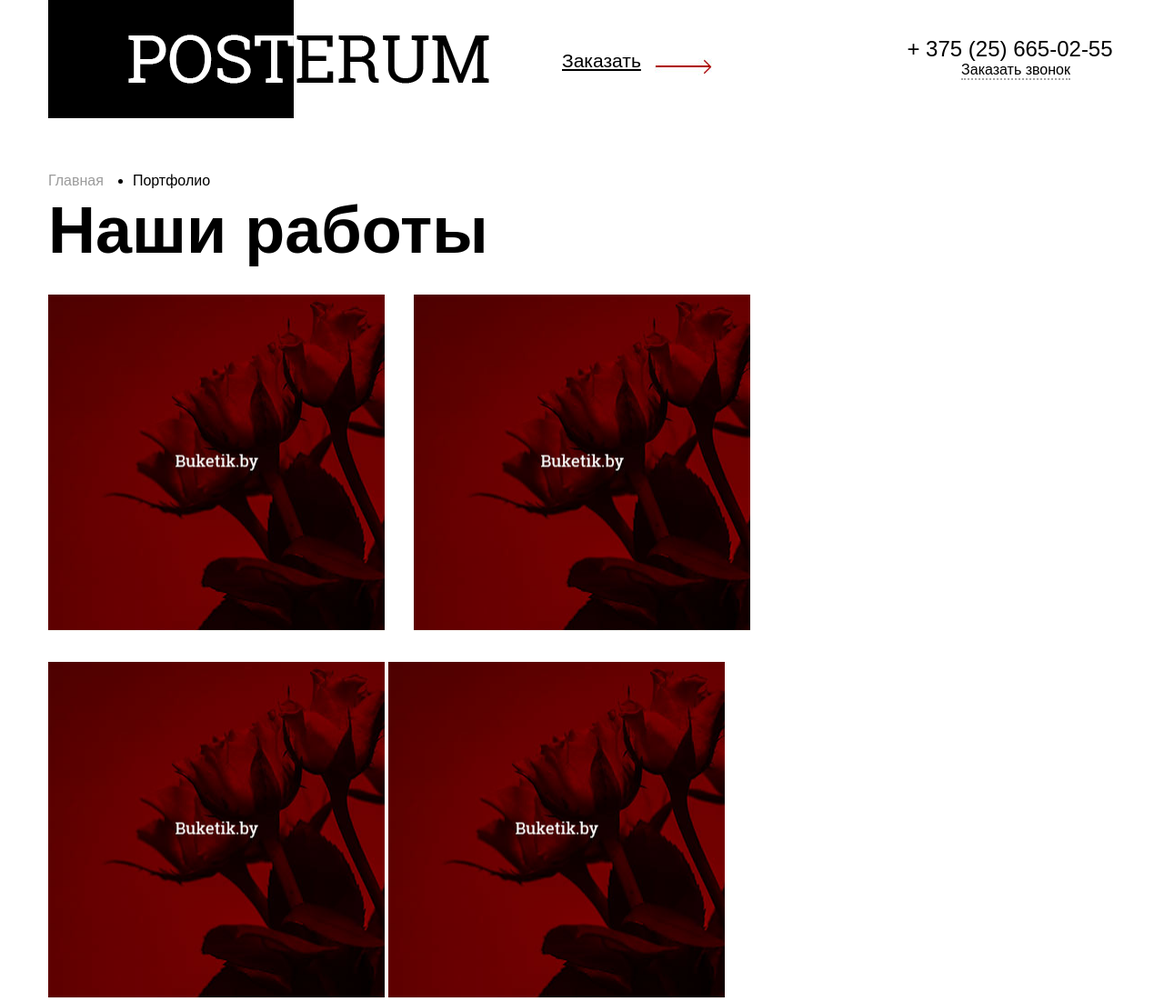
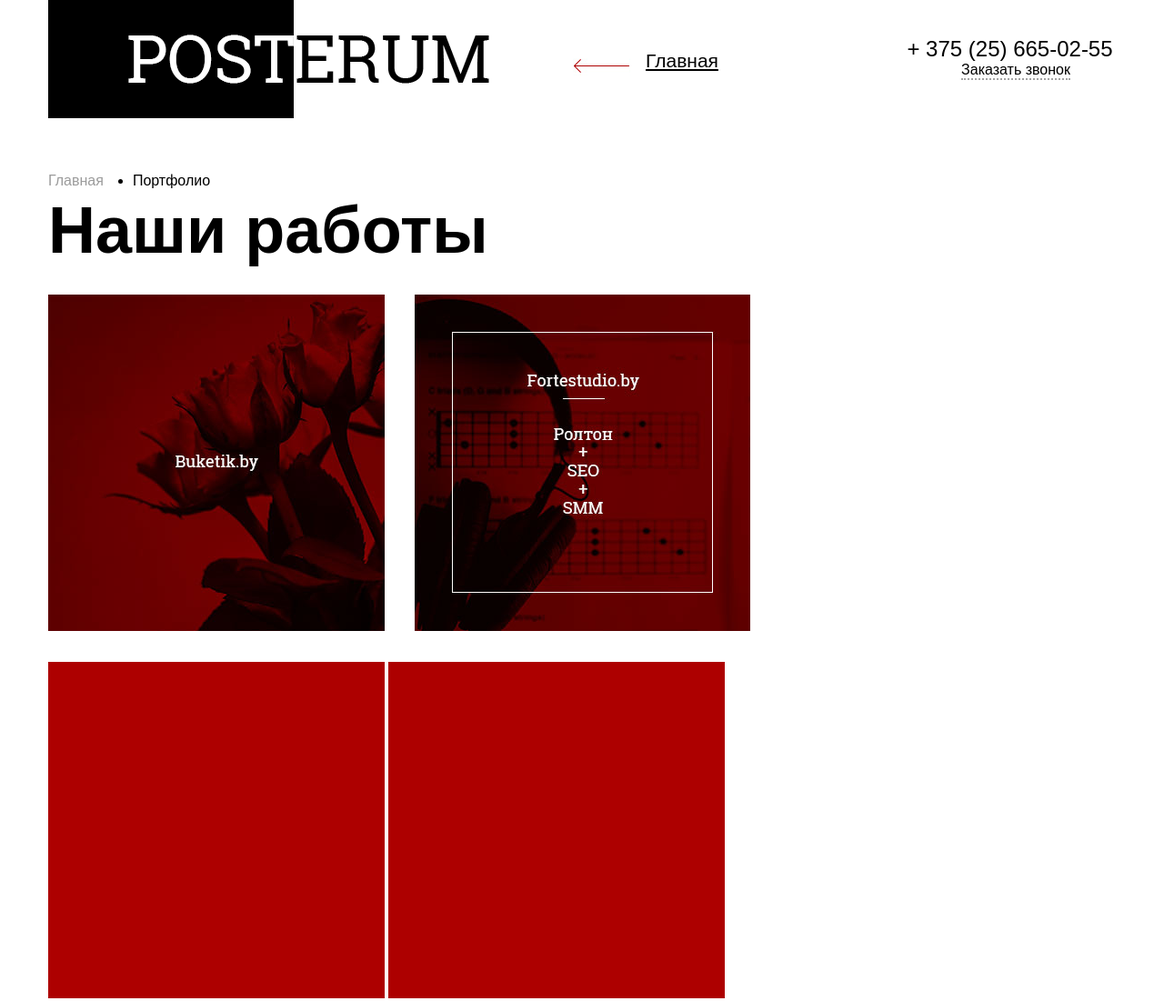
Before and after one commit to hackerjavaPhp/niki_sowa, a plain HTML site: page portfolio.html in a window 1280 px wide. Shown: the top 1101 px of the page at 91% size. Drawn offline with Linux system fonts and the light colour scheme; a web font is replaced by a local one.

Commit message:
Add files via upload

```diff
--- a/css/style_portfolio.css
+++ b/css/style_portfolio.css
@@ -1,7 +1,7 @@
 
 .margin_r
 {
-	margin-right: 0px;
+	margin-right: 0px !important;
 }
 
 .margin_l
@@ -22,7 +22,7 @@
 
 section
 {
-	height: 1490px;
+	height: 1433px;
 }
 
 section ul
@@ -53,18 +53,32 @@ section h2
 	font-size: 72px
 }
 
-section img
+section .photo
 {
 	height: 370px;
 	width: 370px;
 	margin-right: 28px;
-	margin-top:30px
+	margin-top:30px;
+	display: inline-block;
+	background:#ad0000;
 }
+
+section	.bg_photo
+{
+	background:url(../img/buketik.jpg);
+}
+
+section	.bg_photo_2
+{
+	background:url(../img/roud.jpg);
+}
+
+
 
 
 section .mac {
     height: 382px;
-    margin-top: 60px;
+    /*margin-top: 60px;*/
     width: 100%;
     padding-top:61px;
 }
@@ -173,9 +187,9 @@ section .mac form input {
     font-size: 18px;
 }
 
-section .mac form input[type = 'submit']
-{
-	border: 1px solid black
+section .mac form input[type = 'submit'] {
+    border: 1px solid black;
+    background: white;
 }
 
 section .mac form input[type = 'submit']:hover
@@ -191,3 +205,34 @@ section .mac .show_work .button:hover{
     background-color: white;
     color:black;
 }
+
+section .show_work:before {
+    content: "";
+    width: 374px;
+    height: 380px;
+    background-image: url(../img/ari_2.jpg);
+    display: inline-block;
+    left: -374px;
+    top: 1px;
+    position: absolute;
+}
+
+/* header */
+
+header .str_hed:after {
+    content: "";
+    width: 63px;
+    height: 19px;
+    display: inline-block;
+    position: absolute;
+    background-image: url(../img/line_left.jpg);
+    top: 9px;
+    right: 97px;
+}
+
+header span {
+    display: inline-block;
+    margin-left: 172px;
+    margin-top: 55px;
+    font-size: 21px;
+}
--- a/portfolio.html
+++ b/portfolio.html
@@ -13,7 +13,7 @@
 	<header>
 		<div class = "container">
 			<img class = "left" src = "img/logo.png"/>
-			<span class = "left str_hed" href = "#">Заказать</span>
+			<span class = "left str_hed" href = "#">Главная</span>
 			<div class = "Order right">
 				<p href = "#"><span>+ 375 (25) 665-02-55</span></p>
 				<p href = "#"><a href = "#">Заказать звонок</a></p>
@@ -27,12 +27,12 @@
 				<li>Портфолио</li>
 			</ul>
 			<h2>Наши работы</h2>
-			<img src = "img/buketik.jpg">
-			<img src = "img/buketik.jpg">
-			<img class = "margin_r" src = "img/buketik.jpg">
-			<img src = "img/buketik.jpg">
-			<img src = "img/buketik.jpg">
-			<img class = "margin_r" src = "img/buketik.jpg">
+			<div class = "bg_photo photo"></div>
+			<div class = "bg_photo_2 photo"></div>
+			<div class = "margin_r photo"></div>
+			<div class = "photo"></div>
+			<div class = "photo"></div>
+			<div class = "margin_r photo"></div>
 			<div class = "mac clear">
 					<div class = 'show_work left'>
 						<h4>Начните свой бизнес сегодня</h4>
```
Also changed, not shown: img/line_left.jpg (added), 2 other files.
